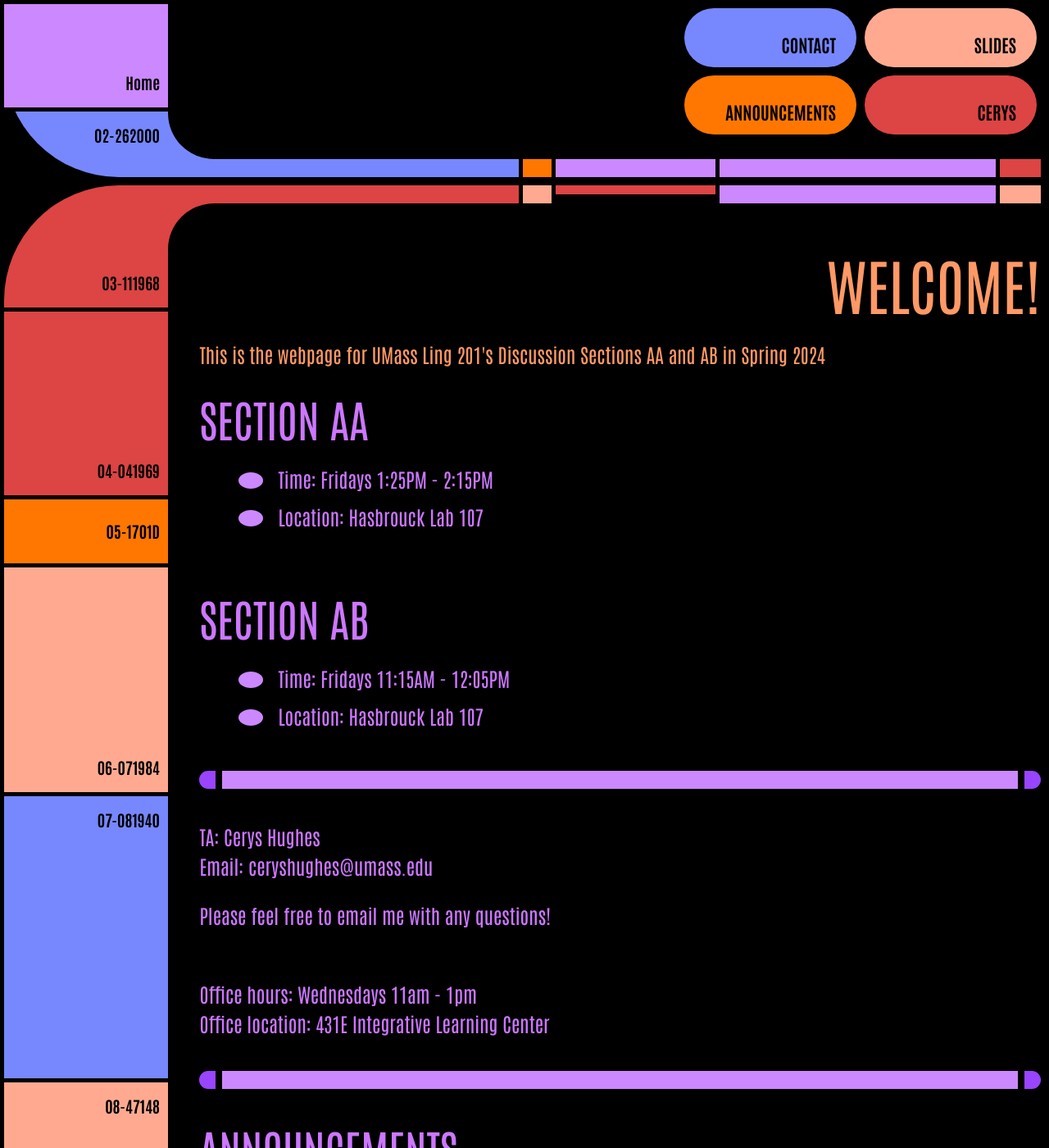
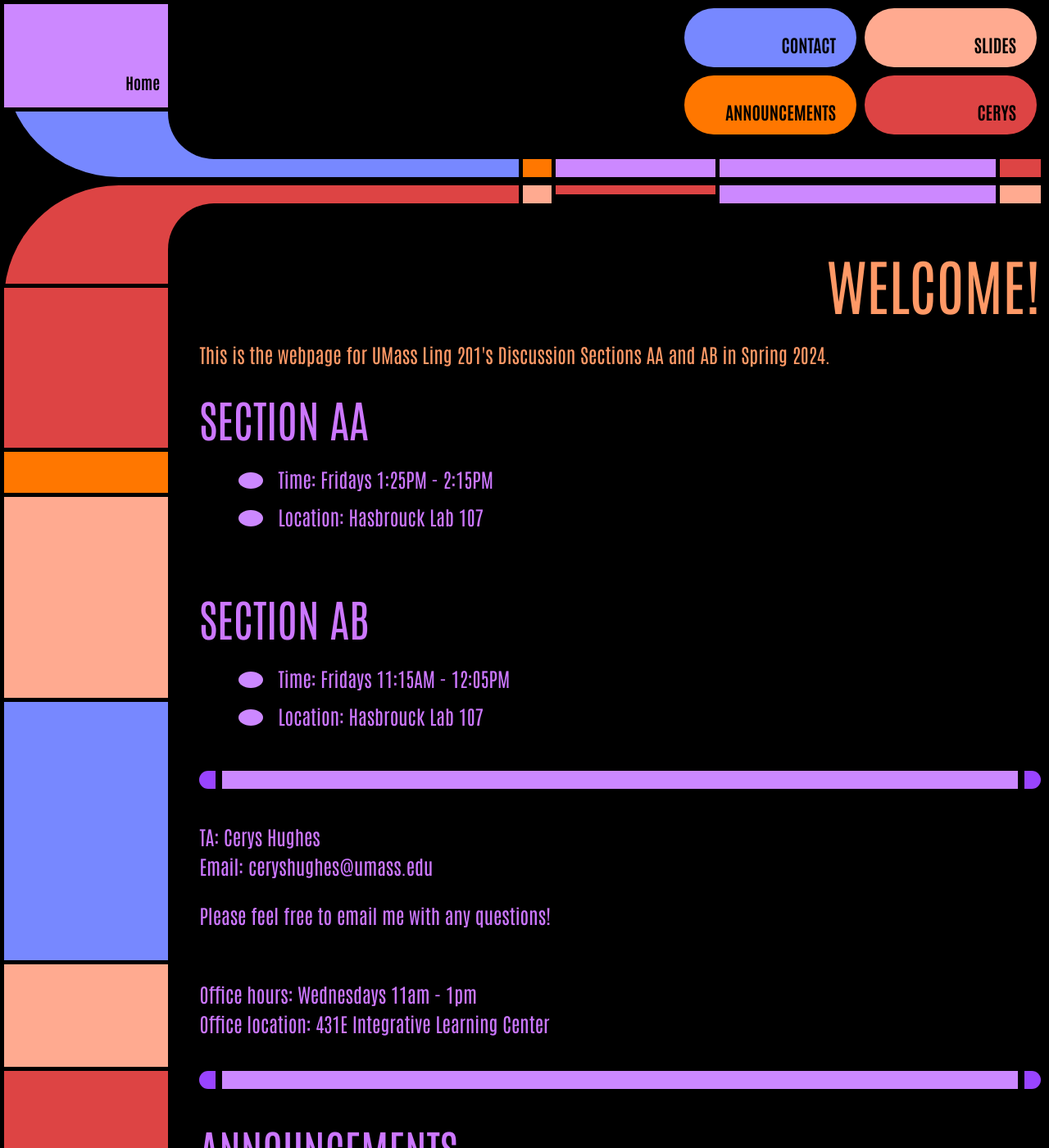
Before and after one commit to ceryshughes/ceryshughes.github.io, a Jekyll site: the page built from ling201sp24.markdown, in a window 1280 px wide and 1400 px high. Shown: the whole window at 82% size. Built offline with Jekyll 4.4.1, drawn with Linux system fonts in a browser that asks for light colours.

```diff
--- a/_layouts/lcars_layout.html
+++ b/_layouts/lcars_layout.html
@@ -17,7 +17,7 @@
 			<div class="scroll-top"><a id="scroll-top" href=""><span class="hop">screen</span> top</a></div>
 			<div class="left-frame-top">
 				<div class="panel-1"><a href="https://ceryshughes.github.io">Home</a></div>
-				<div class="panel-2">02<span class="hop">-262000</span></div>
+				<div class="panel-2"><span class="hop"></span></div>
 			</div>
 			<div class="right-frame-top">
 				<!-- <div class="banner"> <a href="">LCARS</a> &#149; <span class="blink">Online</span> </div> -->
@@ -46,16 +46,16 @@
 		<div class="wrap" id="gap">
 			<div class="left-frame">
 				<div>
-					<div class="panel-3">03<span class="hop">-111968</span></div>
-					<div class="panel-4">04<span class="hop">-041969</span></div>
-					<div class="panel-5">05<span class="hop">-1701D</span></div>
-					<div class="panel-6">06<span class="hop">-071984</span></div>
-					<div class="panel-7">07<span class="hop">-081940</span></div>
-					<div class="panel-8">08<span class="hop">-47148</span></div>
-					<div class="panel-9">09<span class="hop">-081966</span></div>
+					<div class="panel-3"><span class="hop"></span></div>
+					<div class="panel-4"><span class="hop"></span></div>
+					<div class="panel-5"><span class="hop"></span></div>
+					<div class="panel-6"><span class="hop"></span></div>
+					<div class="panel-7"><span class="hop"></span></div>
+					<div class="panel-8"><span class="hop"></span></div>
+					<div class="panel-9"><span class="hop"></span></div>
 				</div>
 				<div>
-					<div class="panel-10">10<span class="hop">-31</span></div>
+					<div class="panel-10"><span class="hop"></span></div>
 				</div>
 			</div>
 			<div class="right-frame">
--- a/ling201sp24.markdown
+++ b/ling201sp24.markdown
@@ -2,11 +2,11 @@
 layout: lcars_layout
 title: Ling 201
 navtitle1: Contact
-navlink1: "https://ceryshughes.github.io#contact"
+navlink1: "https://ceryshughes.github.io/ling201sp24#contact"
 navtitle2: Slides
-navlink2: "https://ceryshughes.github.io#slides"
+navlink2: "https://ceryshughes.github.io/ling201sp24#slides"
 navtitle3: Announcements
-navlink3: "https://ceryshughes.github.io#announcements"
+navlink3: "https://ceryshughes.github.io/ling201sp24#announcements"
 navtitle4: Cerys
 navlink4: "https://ceryshughes.github.io"
 ---
@@ -15,7 +15,7 @@ navlink4: "https://ceryshughes.github.io"
 
 <h1 class="go-butterscotch"> Welcome! </h1>
 
-<h4 class = "go-butterscotch"> This is the webpage for UMass Ling 201's Discussion Sections AA and AB in Spring 2024 </h4>
+<h4 class = "go-butterscotch"> This is the webpage for UMass Ling 201's Discussion Sections AA and AB in Spring 2024.</h4>
 
 <h2> Section AA </h2>
 <ul class="lcars-list">
```
Also changed, not shown: 1 other file.
